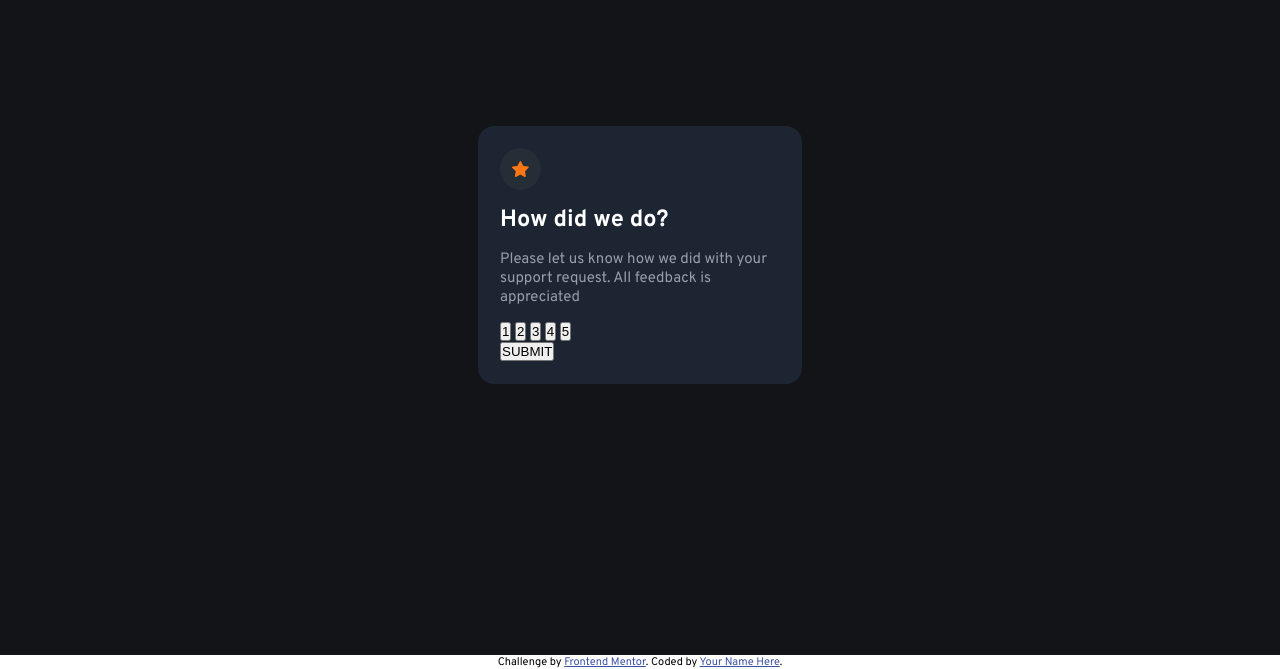
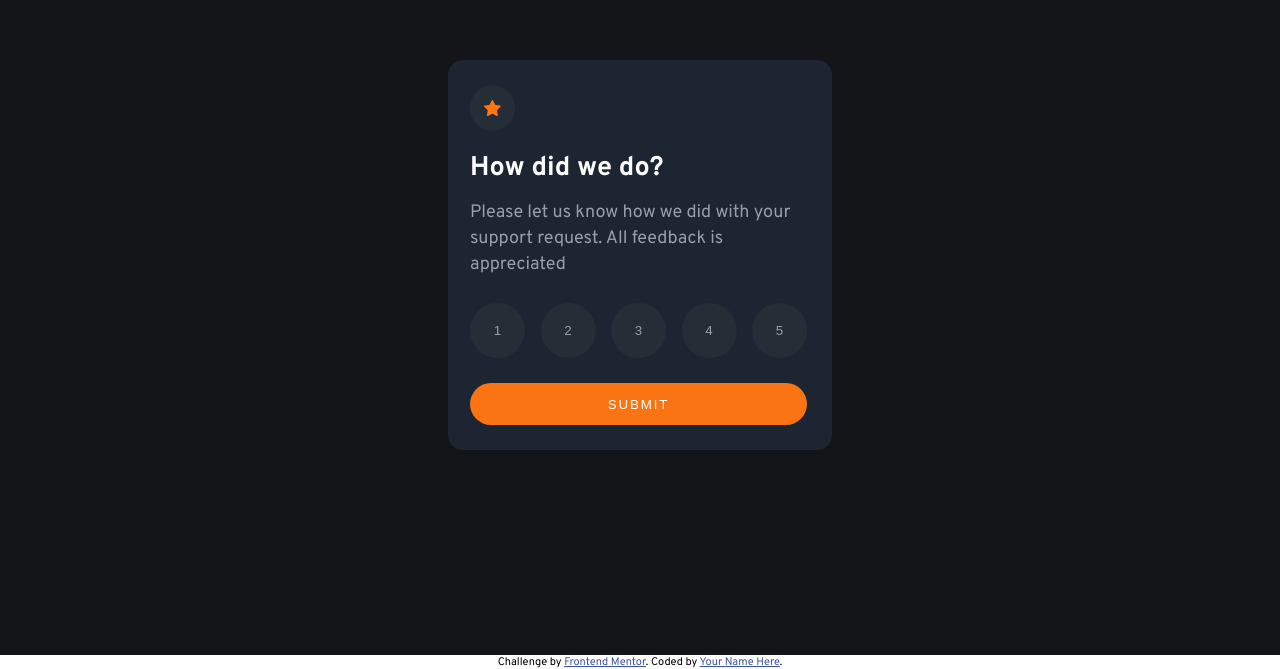
Before and after one commit to S1S4/interactive-rating-component, a plain HTML site: page index.html in a window 1280 px wide. Shown: the part 145-814 px from the top of the page. Drawn offline with Linux system fonts and the light colour scheme.

Commit message:
added styles to rating section

```diff
--- a/index.html
+++ b/index.html
@@ -28,16 +28,15 @@
         </section>
 
         <section class="rating">
-          <input type="button" value="1" id="1">
-          <input type="button" value="2" id="2">
-          <input type="button" value="3" id="3">
-          <input type="button" value="4" id="4">
-          <input type="button" value="5" id="5">
+          <input type="button" value="1" id="1" class="rating-button rtb1">
+          <input type="button" value="2" id="2" class="rating-button rtb1">
+          <input type="button" value="3" id="3" class="rating-button rtb1">
+          <input type="button" value="4" id="4" class="rating-button rtb1">
+          <input type="button" value="5" id="5" class="rating-button rtb1">
 
-          <footer>
-            <input type="submit" value="SUBMIT" class="submit-button">
-          </footer>
         </section>
+
+        <input type="submit" value="submit" class="submit-button">
       </div>
     </div>
   </main>
--- a/styles/styles.css
+++ b/styles/styles.css
@@ -16,9 +16,11 @@
     margin: 0;
     padding: 0;
 }
+html {
+    font-size: 0.9375rem;
+}
 body {
     font-family: 'Overpass', sans-serif;
-    font-size: 0.9375rem;
     -ms-overflow-style: none;
     scrollbar-width: none;
     overflow-y: scroll;
@@ -39,7 +41,7 @@ body::-webkit-scrollbar {
     max-width: 20.25rem;
     border-radius: 1rem;
     background-color: var(--cardBG);
-    padding: 22px;
+    padding: 25px 25px 25px 22px;
 }
 
 /* ------------------------------------------------------ */
@@ -57,7 +59,9 @@ body::-webkit-scrollbar {
 /* ------------------------------------------------------ */
 
 .description {
-    margin: 15px 0 15px 0;
+    display: flex;
+    flex-direction: column;
+    margin-top: 15px;
 }
 .description h1 {
     color: var(--white);
@@ -68,6 +72,65 @@ body::-webkit-scrollbar {
 .description p {
     color: var(--lightGrey);
     font-weight: 400;
+    line-height: 20px;
 }
 
 /* ------------------------------------------------------ */
+
+.rating {
+    display: flex;
+    justify-content: space-between;
+    margin-top: 33px;
+    margin-bottom: 25px;
+}
+.rating-button {
+    background-color: var(--darkBlue);
+    color: var(--lightGrey);
+    border: none;
+    width: 40px;
+    height: 40px;
+    border-radius: 50%;
+}
+
+/* ------------------------------------------------------ */
+
+.submit-button {
+    display: flex;
+    padding: 0.9244rem;
+    width: 100%;
+    justify-content: center;
+    border-radius: 35px;
+    border: none;
+    font-weight: 400;
+    color: var(--white);
+    background-color: var(--primaryOrange);
+    letter-spacing: 0.125rem;
+    text-transform: uppercase;
+}
+
+@media (min-width: 650px) {
+    .card {
+        max-width: 25.60rem;
+    }
+    .icon-container {
+        width: 45px;
+        height: 46px;
+    }
+    .description {
+        margin-top: 20px;
+    }
+    .description h1 {
+        font-size: 1.8rem;
+    }
+    .description p {
+        font-size: 1.2rem;
+        line-height: 26px;
+    }
+    .rating {
+        margin: 25px 0 25px 0;
+    }
+    .rating-button {
+        width: 55px;
+        height: 55px;
+    }
+}
```
